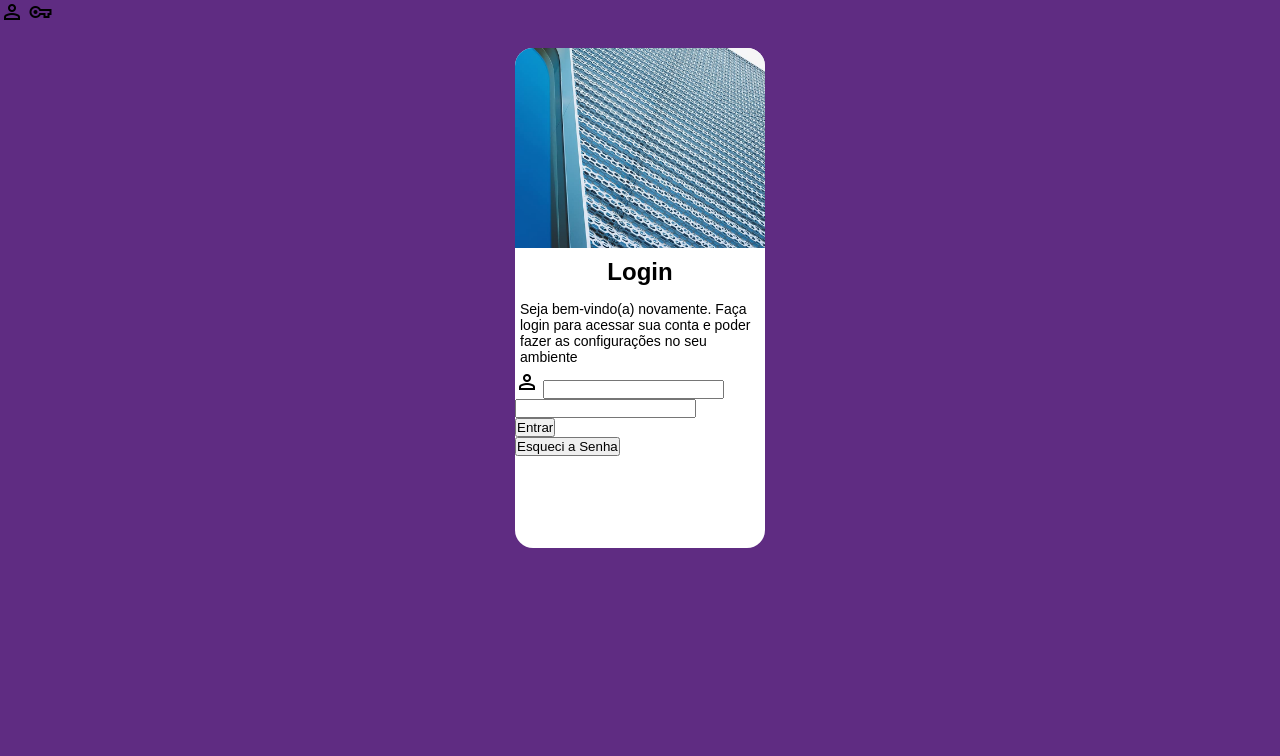
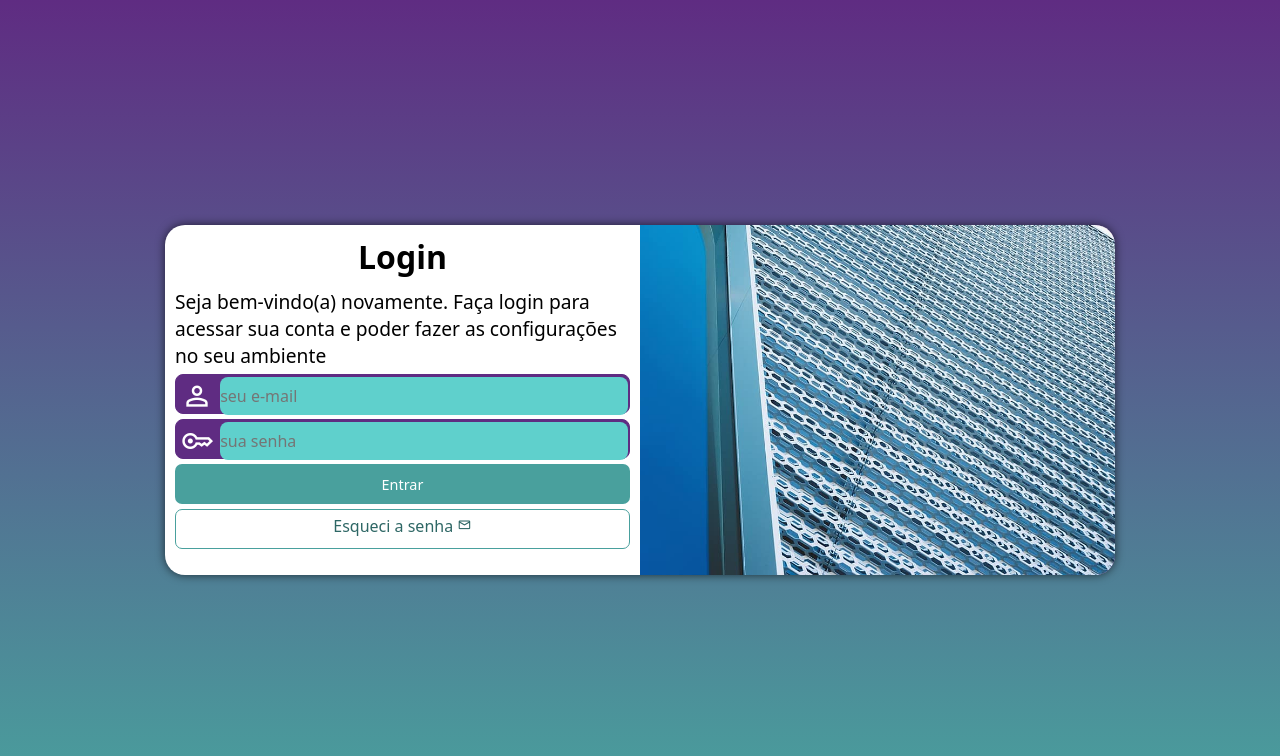
Before and after one commit to GabrielP-Santos/projeto-login, a plain HTML site: page index.html in a window 1280 px wide. Drawn offline with nearby package versions, Linux system fonts and the light colour scheme.

Commit message:
Atualizei o css

```diff
--- /dev/null
+++ b/estilos/media-query.css
@@ -0,0 +1,46 @@
+@charset "UTF-8";
+
+@media screen and (min-width: 768px) and (max-width: 992px){
+    body{
+        background-image: linear-gradient(to top, #49a09d, #5f2c82);
+    }
+
+    section#login{
+        width: 80vw;
+        height: 280px;
+    }
+    section#login > div#imagem{
+        float: left;
+        width: 30%;
+        height: 100%;
+    }
+    section#login > div#formulario{
+        float: right;
+        width: 70%;
+    }
+
+}
+@media screen and (min-width: 992px){
+    body{
+        background-image: linear-gradient(to top, #49a09d, #5f2c82);
+    }
+    section#login{
+        width: 950px;
+        height: 350px;
+    }
+    section#login > div#imagem{
+        float: right;
+        width: 50%;
+        height: 100%;
+    }
+    section#login > div#formulario{
+        float: left;
+        width: 50%;
+    }
+    div#formulario > h1{
+        font-size: 2em;
+    }
+    div#formulario > p{
+        font-size: 1.2em;
+    }
+ }
--- a/estilos/style.css
+++ b/estilos/style.css
@@ -1,58 +1,120 @@
 @charset "UTF-8";
 
-/*
-    Paleta de cores
-    Verde: #49a09d
-    Lilás: #5f2c82
-*/
-
-* {
-    font-family: Arial, Helvetica, sans-serif;
+*{
+    font-family: system-ui, -apple-system, BlinkMacSystemFont, 'Segoe UI', Roboto, Oxygen, Ubuntu, Cantarell, 'Open Sans', 'Helvetica Neue', sans-serif;
+    margin: 0px;
     padding: 0px;
-    margin: 0px;
     box-sizing: border-box;
 }
-
-html,
-body {
+html,body{
     background-color: #5f2c82;
+    width: 100vw;
+    height: 100vh;
 }
-
-main {
+main{
     position: relative;
     width: 100vw;
-    height: 90vh;
+    height: 100vh;
 }
+section#login{
+    position: absolute;
+    top: 50%;
+    left: 50%;
+    transform: translate(-50%, -50%);
+    overflow: hidden;
 
-section#login {
-    display: block;
-    margin: auto;
-    margin-top: 20px;
     background-color: white;
-    width: 250px;
+    width: 251px;
     height: 500px;
-    border-radius: 18px;
+    border-radius: 20px;
+    box-shadow: 0px 0px 10px rgba(0, 0, 0, 0.642);
+
+    transition: width .3s, heigth 3s;
+    transition-timing-function: ease;
 }
-
-#imagem {
+section#login > div#imagem{
     display: block;
     background-color: #5f2c82;
     background-image: url('../imagens/metal.jpg');
     background-repeat: no-repeat;
+    background-position: left bottom;
     background-size: cover;
-    background-position: left bottom;
     height: 200px;
-    border-radius: 18px 18px 0px 0px;
+}
+section#login > div#formulario{
+    display: block;
+    padding: 10px;
+}
+div#formulario > h1{
+    text-align: center;
+    margin-bottom: 10px;
+}
+div#formulario > p{
+    font-size: 0.8em;
+}
+form > div.campo{
+    background-color: #5f2c82;
+    border: 1px solid #5f2c82;
+    display: block;
+    width: 100%;
+    height: 40px;
+    border-radius: 8px;
+    margin: 5px 0px;
+}
+div.campo > label{
+    display: none;
+}
+div.campo > span{
+    color: white;
+    font-size: 2em;
+    width: 40px;
+    padding: 5px;
+}
+div.campo > input{
+    background-color: #5fd0cc;
+    font-size: 1em;
+    width: calc(100% - 45px);
+    height: 100%;
+    border-radius: 8px;
+    border: none;
+    transform: translateY(-10px);
+}
+div.campo > input:focus-within{
+    background-color: white;
+}
+form > input[type="submit"]{
+    display: block;
+    font-size: 0.9em;
+    width: 100%;
+    height: 40px;
+    background-color:  #49a09d;
+    color: white;
+    border: none;
+    border-radius: 7px;
+    cursor: pointer
 }
 
-#formulario {}
-
-#formulario>h1 {
+form > input[type="submit"]:hover{
+    background-color: #224b4a;
+}
+form > a.botao{
+    display: block;
+    font-size: 1em;
+    width: 100%;
+    height: 40px;
+    background-color: white;
+    color: #2e6765;
+    padding-top: 5px;
+    margin-top: 5px;
     text-align: center;
-    padding: 10px
+    text-decoration: none;
+    border: 1.5px solid #49a09d;
+    border-radius: 7px;
 }
-
-#formulario>p {
-    font-size: 14px;
-    padding: 5px;
+form > a.botao:hover{
+    background-color: #2e6765;
+    color: white;
 }
+form > a.botao > span{
+    font-size: 0.9em
+}
--- a/index.html
+++ b/index.html
@@ -4,16 +4,11 @@
     <meta charset="UTF-8">
     <meta http-equiv="X-UA-Compatible" content="IE=edge">
     <meta name="viewport" content="width=device-width, initial-scale=1.0">
-    <title>Projeto login</title>
+    <title>Login</title>
     <link rel="stylesheet" href="https://fonts.googleapis.com/css2?family=Material+Symbols+Outlined:opsz,wght,FILL,GRAD@48,400,0,0" />
-    <span class="material-symbols-outlined">
-        person
-        </span>
-        <link rel="stylesheet" href="https://fonts.googleapis.com/css2?family=Material+Symbols+Outlined:opsz,wght,FILL,GRAD@48,400,0,0" />
-        <span class="material-symbols-outlined">
-            vpn_key
-            </span>
+
     <link rel="stylesheet" href="estilos/style.css">
+    <link rel="stylesheet" href="estilos/media-query.css" media="all">
 </head>
 <body>
     <main>
@@ -21,32 +16,30 @@
             <div id="imagem">
 
             </div>
-
             <div id="formulario">
                 <h1>Login</h1>
                 <p>Seja bem-vindo(a) novamente. Faça login para acessar sua conta e poder fazer as configurações no seu ambiente</p>
-
-                <form action="cadastro.php" method="get" autocomplete="on">
+                <form action="login.php" method="get" autocomplete="on">
                     <div class="campo">
-                        <p>
                         <span class="material-symbols-outlined">
                             person
                             </span>
-                            <input type="email" name="em" id="iem" required autocomplete="email">
-                        </p>
-                        <p>
-                            <input type="password" name="sen" id="isen" required autocomplete="current-password">
-                        </p>
+                        <input type="email" name="mail" id="imail" required placeholder="seu e-mail" maxlength="30" autocomplete="email">
+                        <label for="imail">Login</label>
                     </div>
-                    <p>
+                    <div class="campo">
+                        <span class="material-symbols-outlined">
+                            key
+                            </span>
+                        <input type="password" name="sen" id="isen" required placeholder="sua senha" min="8" max="15" autocomplete="current-password">
+                        <label for="isen">Senha</label>
+                    </div>
                     <input type="submit" value="Entrar">
-                    </p>
+                    <a class="botao" href="esqueci.html" >Esqueci a senha <span class="material-symbols-outlined">mail</span></a>
 
-                    <p>
-                        <input type="submit" value="Esqueci a Senha">
-                    </p>
                 </form>
             </div>
+
         </section>
     </main>
 </body>
```
Lines whose indentation alone changed are shown as unchanged.
